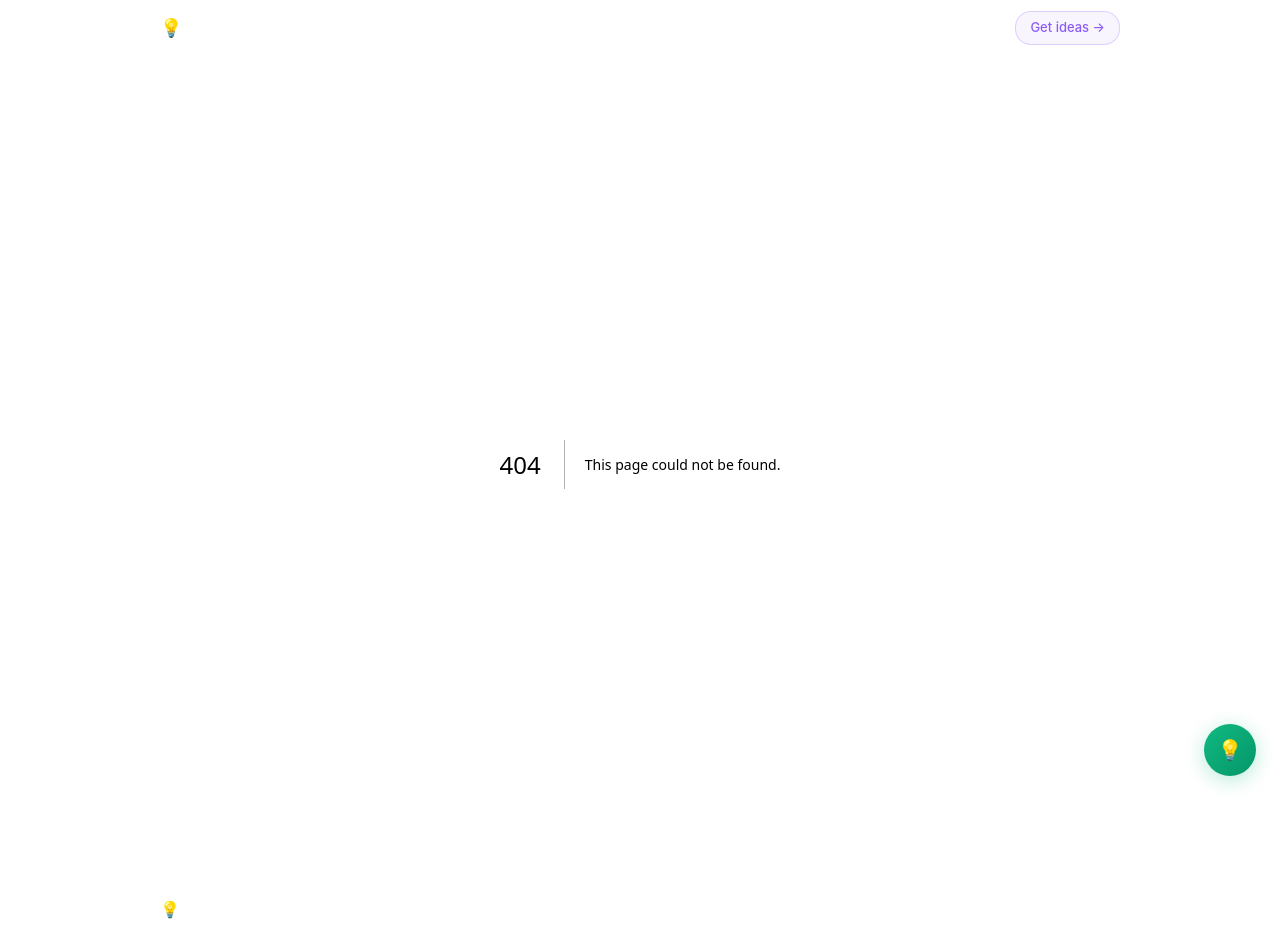
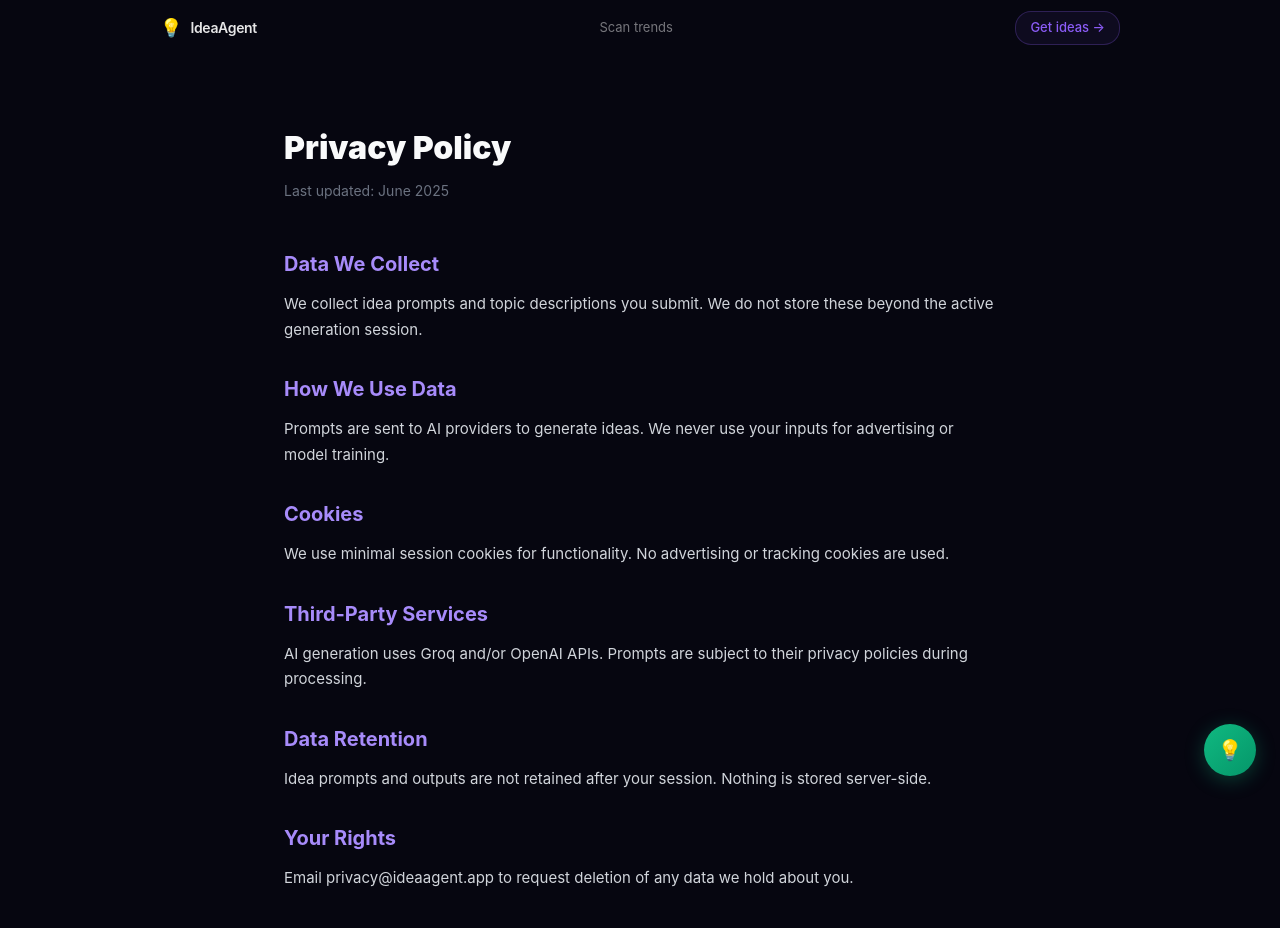
Before and after one commit to infosiva/idea-agent, a Next.js app: page /privacy in a window 1280 px wide. Before the commit this address had no page. Shown: the top 928 px of the page. Built offline with nearby package versions, Linux system fonts and the light colour scheme.

Commit message:
feat(scaffold): add privacy, feedback API, 404 — §F AdSense compliance

```diff
--- /dev/null
+++ b/app/api/feedback/route.ts
@@ -0,0 +1,20 @@
+import { NextRequest, NextResponse } from 'next/server'
+
+export async function POST(req: NextRequest) {
+  const ip = req.headers.get('x-forwarded-for') ?? 'unknown'
+  const body = await req.json()
+  const { rating, message, page } = body
+  if (!rating || rating < 1 || rating > 5) return NextResponse.json({ error: 'Invalid rating' }, { status: 400 })
+  if (!message || message.trim().length < 5) return NextResponse.json({ error: 'Message too short' }, { status: 400 })
+  const entry = { id: Date.now().toString(), rating, message, page: page ?? '/', ip, ts: new Date().toISOString() }
+  console.log('[feedback]', JSON.stringify(entry))
+  const token = process.env.TELEGRAM_BOT_TOKEN
+  const chat = process.env.TELEGRAM_CHAT_ID
+  if (token && chat) {
+    await fetch(`https://api.telegram.org/bot${token}/sendMessage`, {
+      method: 'POST', headers: { 'Content-Type': 'application/json' },
+      body: JSON.stringify({ chat_id: chat, text: `⭐ ${rating}/5 — ${message} (${page ?? '/'})` })
+    }).catch(() => {})
+  }
+  return NextResponse.json({ ok: true, id: entry.id })
+}
--- /dev/null
+++ b/app/not-found.tsx
@@ -0,0 +1,11 @@
+import Link from 'next/link'
+export default function NotFound() {
+  return (
+    <div style={{ minHeight: '70vh', display: 'flex', flexDirection: 'column', alignItems: 'center', justifyContent: 'center', gap: 16, padding: '40px 16px', textAlign: 'center', background: '#060610' }}>
+      <div style={{ fontSize: 64, fontWeight: 900, background: 'linear-gradient(135deg, #8b5cf6, #6366f1)', WebkitBackgroundClip: 'text', WebkitTextFillColor: 'transparent', backgroundClip: 'text', lineHeight: 1 }}>404</div>
+      <h1 style={{ fontSize: 22, fontWeight: 800, color: '#f9fafb', margin: 0 }}>Page not found</h1>
+      <p style={{ fontSize: 13, color: 'rgba(249,250,251,0.4)', margin: 0, maxWidth: 320 }}>This page has moved or doesn&apos;t exist.</p>
+      <Link href="/" style={{ marginTop: 8, padding: '12px 28px', borderRadius: 12, background: 'rgba(139,92,246,0.15)', color: '#a78bfa', fontWeight: 800, fontSize: 14, textDecoration: 'none', border: '1px solid rgba(139,92,246,0.3)' }}>Go home →</Link>
+    </div>
+  )
+}
--- /dev/null
+++ b/app/privacy/page.tsx
@@ -0,0 +1,25 @@
+export const metadata = { title: 'Privacy Policy — Idea Agent', description: 'How Idea Agent handles your data.' }
+
+const Section = ({ title, children }: { title: string; children: React.ReactNode }) => (
+  <section style={{ marginBottom: 32 }}>
+    <h2 style={{ fontSize: 20, fontWeight: 700, color: '#a78bfa', marginBottom: 12 }}>{title}</h2>
+    <div style={{ color: '#d1d5db', lineHeight: 1.7, fontSize: 15 }}>{children}</div>
+  </section>
+)
+
+export default function PrivacyPage() {
+  return (
+    <main style={{ maxWidth: 760, margin: '0 auto', padding: '60px 24px 80px', background: '#060610', minHeight: '100vh' }}>
+      <h1 style={{ fontSize: 32, fontWeight: 900, color: '#f9fafb', marginBottom: 8 }}>Privacy Policy</h1>
+      <p style={{ color: '#6b7280', marginBottom: 48, fontSize: 14 }}>Last updated: June 2025</p>
+      <Section title="Data We Collect"><p>We collect idea prompts and topic descriptions you submit. We do not store these beyond the active generation session.</p></Section>
+      <Section title="How We Use Data"><p>Prompts are sent to AI providers to generate ideas. We never use your inputs for advertising or model training.</p></Section>
+      <Section title="Cookies"><p>We use minimal session cookies for functionality. No advertising or tracking cookies are used.</p></Section>
+      <Section title="Third-Party Services"><p>AI generation uses Groq and/or OpenAI APIs. Prompts are subject to their privacy policies during processing.</p></Section>
+      <Section title="Data Retention"><p>Idea prompts and outputs are not retained after your session. Nothing is stored server-side.</p></Section>
+      <Section title="Your Rights"><p>Email privacy@ideaagent.app to request deletion of any data we hold about you.</p></Section>
+      <Section title="Children&apos;s Privacy"><p>This service is not directed at children under 13. We do not knowingly collect data from minors.</p></Section>
+      <Section title="Contact"><p>Questions? Email <a href="mailto:privacy@ideaagent.app" style={{ color: '#8b5cf6' }}>privacy@ideaagent.app</a></p></Section>
+    </main>
+  )
+}
```
